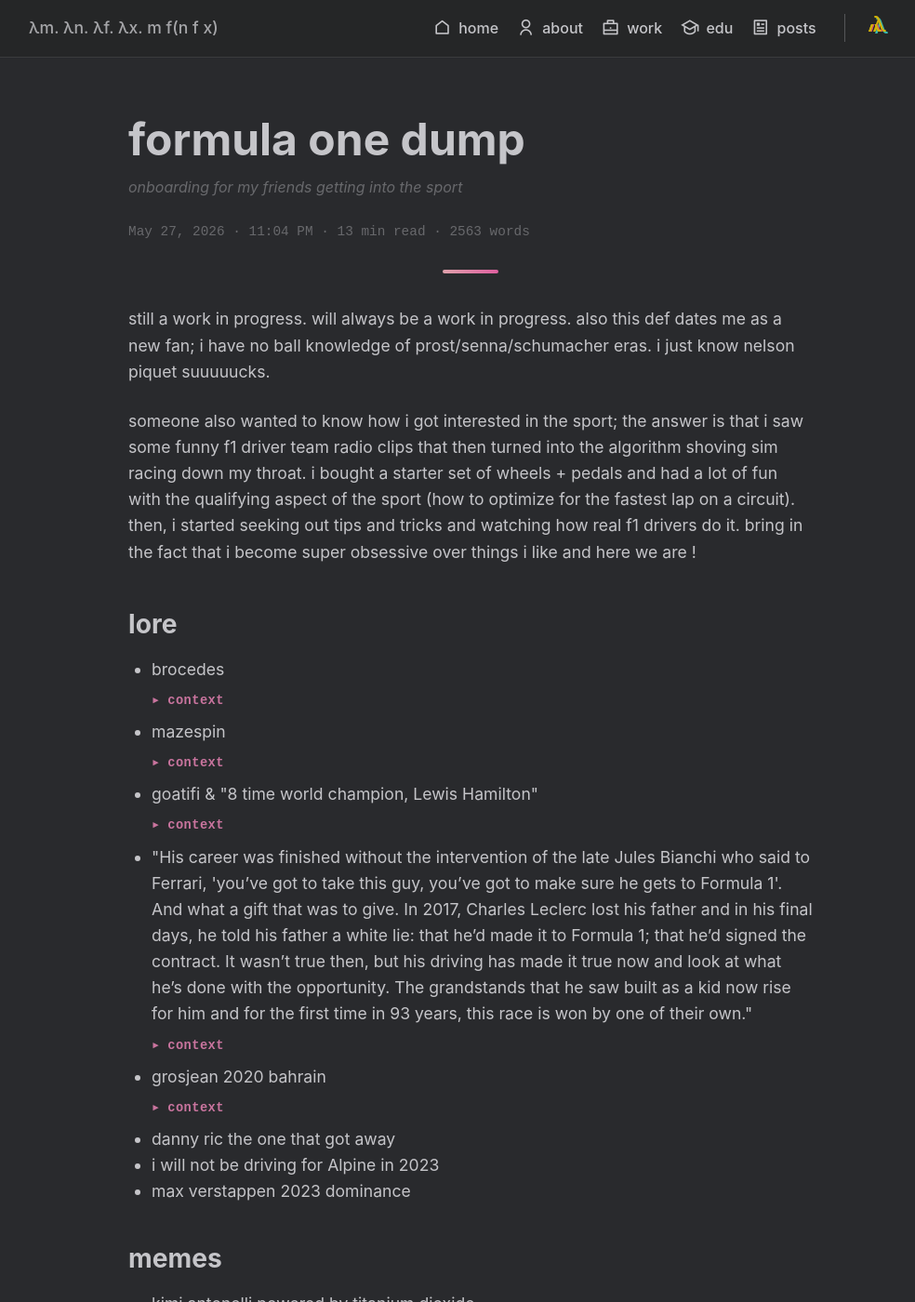
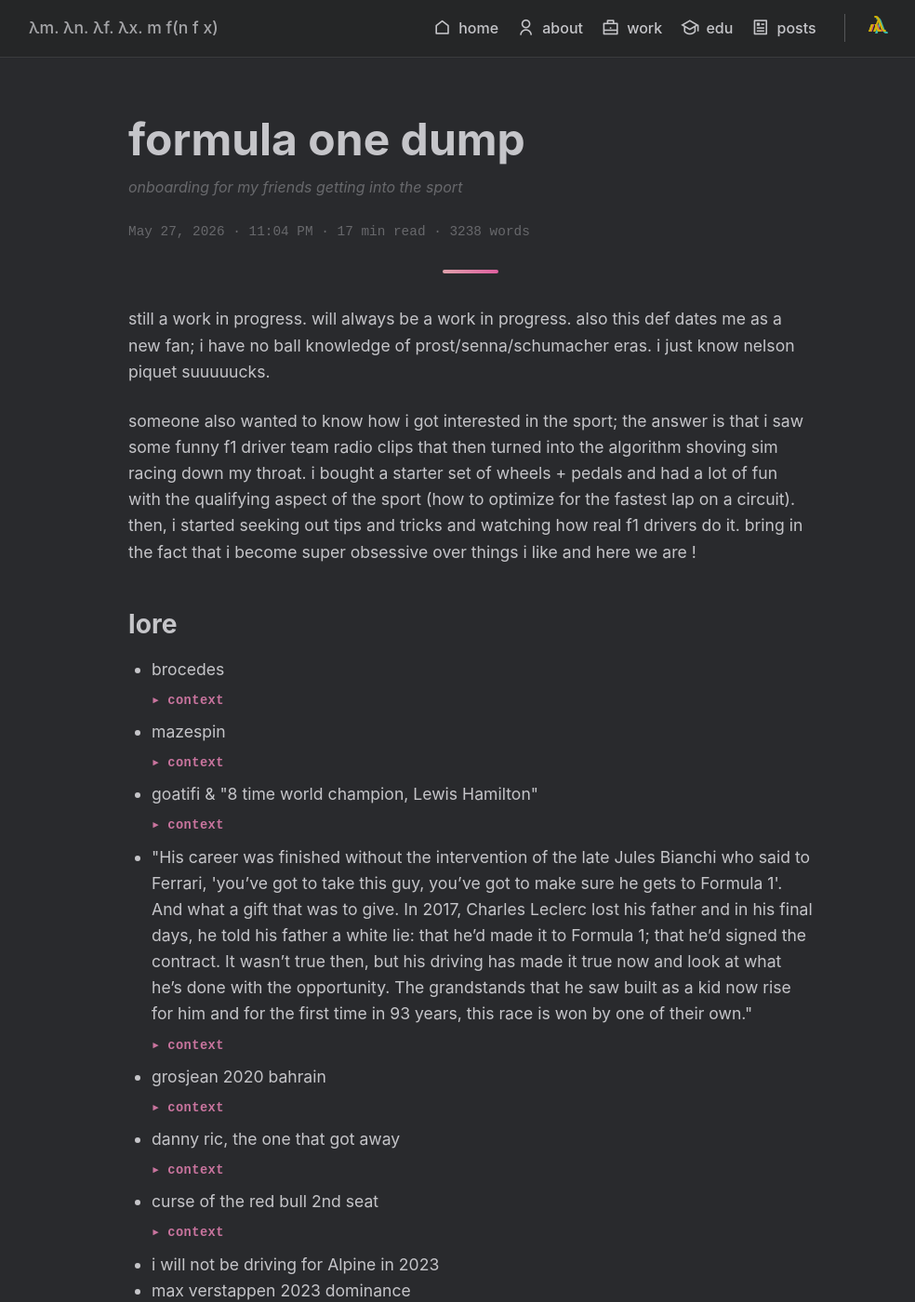
Before and after one commit to annrpom/annrpom.github.io, a Jekyll site: the page built from _posts/2026/2026-05-27-formula-one-dump.md, in a window 1280 px wide and 1400 px high. Shown: the whole window at 93% size, without its empty margins (134-1118 px from the left). Built offline with Jekyll 4.4.1, drawn with Linux system fonts in a browser that asks for light colours; nearby versions of some CDN libraries; some of the changed lines change nothing that is shown; some of the changed text lies outside the part shown.

Commit message:
red bull argh

```diff
--- a/_posts/2026/2026-05-27-formula-one-dump.md
+++ b/_posts/2026/2026-05-27-formula-one-dump.md
@@ -87,7 +87,34 @@
 </p>
     </details>
   </li>
-  <li>danny ric the one that got away</li>
+  <li>danny ric, the one that got away
+    <details class="context-details">
+      <summary>context</summary>
+      <p style="margin-top:6px; margin-bottom:8px; padding:6px 0 0 14px; border-left:2px solid rgba(255,80,160,0.45); font-size:0.88em; color:rgba(197,197,201,0.65); line-height:1.75;"><em>"I always thought Daniel Ricciardo had at least one Formula 1 world championship in him. And I know he did. But it's game over."</em> - Will Buxton, Drive to Survive<br><br>
+
+Daniel Ricciardo is an Australian driver and, for a long stretch, probably the most universally loved person on the grid. He was (likely still is) genuinely beloved by fans, drivers, journalists, and teams alike. He was funny, warm, charismatic, and brought along fun energy - like the Australian tradition of the shoey (drinking champagne from his racing boot on the podium after a win). Daniel aquired the nickname "honey badger" because of the split between charismatic, easy-going person and fierce, competitive racing driver.<br><br>
+
+He joined Red Bull in 2014 as teammate to four-time world champion Sebastian Vettel and immediately outscored him by 71 points. For a rookie at the top team peforming like that against the reigning champion, that announcement should have defined the next decade of his career.<br><br>
+
+Then, Max Verstappen arrived. He was promoted mid-season in 2016 from Toro Rosso (Red Bull's junior team) to Red Bull, and won on debut. The sport really wanted Max and Red Bull really wanted the story: Dutch-born kid of racing driver Jos Verstappen, youngest driver to ever join the sport (17), dominating on Red Bull's team.<br><br>
+
+From there, Red Bull started engineering the car more and more around Max's preferences: his unique braking style, his feedback, his feel for the car's limits. His former teammate, goat Alex Albon, described it: <em>"When I got into the Red Bull … I mean there was so much nose on the thing that if you blew on the wheel the car would turn. If you play Call of Duty, or a game like that, turn your sensitivity up to the highest it will go. That's what it's like to drive that car."</em> Max's qualifying pace is genuinely something else, his one-lap ability considered freakish even by F1 standards. He is the kind of driver who routinely finds time that no one else can find. Max earned the team's focus, but the consequence is that Red Bull has this consistent pattern of making it Max's world first (see bullet point "curse of the red bull 2nd seat").<br><br>
+
+Ricciardo could see it and in 2018, despite being under contract, he blindsided Red Bull by signing with Renault: a significantly smaller, less competitive team. He later spoke about his decision to leave Red Bull: not being the driver the team was building around, and wanting to go somewhere that was fully behind him. And he bounced over the years: Renault, then McLaren, then back through Red Bull's junior program via AlphaTauri. In 2023, he fractured his wrist at the Dutch GP (<a href="https://www.formula1.com/en/latest/article/it-was-either-hit-piastri-or-hit-the-wall-ricciardo-reflects-on-hand.1QLD6wVr60nuiH0YIA3k4t" target="_blank" style="color:rgba(255,80,160,0.7);">"it was hit Piastri or hit the wall"</a>), came back, and was not retained for 2024. That was effectively the end of his F1 career.<br><br>
+
+This whole arc is where "The One That Got Away" comes from; it's the Katy Perry song that some fans have attached to danny ric as a kind of shorthand for the feeling of watching someone the sport loved slip away before it was properly settled. Fun fact: there's actually a long tradition of songs picking up F1 meanings: the last bit of <a href="https://www.youtube.com/watch?v=ChxX3tR4mD0" target="_blank" style="color:rgba(255,80,160,0.7);">"The Chain" by Fleetwood Mac</a> and <a href="https://www.youtube.com/watch?v=KIj9wLM0VbY" target="_blank" style="color:rgba(255,80,160,0.7);">"Skyfall" by Adele</a> are two other relatively well-known ones, used by editors for a variety of F1 content. "The One That Got Away" joins that lineage, but the feeling it names is specific to one driver, beloved by most: the particular grief of watching talent and personality not quite get what they deserved.
+
+</p>
+    </details>
+  </li>
+  <li>curse of the red bull 2nd seat
+    <details class="context-details">
+      <summary>context</summary>
+      <p style="margin-top:6px; margin-bottom:8px; padding:6px 0 0 14px; border-left:2px solid rgba(255,80,160,0.45); font-size:0.88em; color:rgba(197,197,201,0.65); line-height:1.75;"><em>"Red Bull has a problem and it's Alex Albon."</em><br><br>
+TODO
+</p>
+    </details>
+  </li>
   <li>i will not be driving for Alpine in 2023</li>
   <li>max verstappen 2023 dominance</li>
 </ul>
@@ -105,14 +132,16 @@
 - lance stroll interrupts
 - sergio cheecoooooo pereeeezzzzz
 - alonso + gp2 engine
+- smooth operator
+- seb has instagram? what i'm missing?
 
 <h2 class="glitch-text" data-text="content">content</h2>
 
-- [World’s Fastest Camera Drone Vs F1 Car (ft. Max Verstappen)](https://www.youtube.com/watch?v=9pEqyr_uT-k)
-- [Formula 1 Cars, Explained with Max Verstappen](https://www.youtube.com/watch?v=VJgdOMXhEj0)
-- [THE BEST 24 HOURS OF MY LIFE](https://www.youtube.com/watch?v=i4yVAR5JB38) (lando 2025 WDC)
-- [Leclerc Sunset Lap vs Verstappen Storm Lap](https://www.youtube.com/watch?v=qI7Np7076B0)
-- [F1 LEGO Race In Full \| 2025 Miami Grand Prix](https://www.youtube.com/watch?v=pdxiNBwxYxU)
+- <a href="https://www.youtube.com/watch?v=9pEqyr_uT-k" target="_blank">World’s Fastest Camera Drone Vs F1 Car (ft. Max Verstappen)</a>
+- <a href="https://www.youtube.com/watch?v=VJgdOMXhEj0" target="_blank">Formula 1 Cars, Explained with Max Verstappen</a>
+- <a href="https://www.youtube.com/watch?v=i4yVAR5JB38" target="_blank">THE BEST 24 HOURS OF MY LIFE</a> (lando 2025 WDC)
+- <a href="https://www.youtube.com/watch?v=qI7Np7076B0" target="_blank">Leclerc Sunset Lap vs Verstappen Storm Lap</a>
+- <a href="https://www.youtube.com/watch?v=pdxiNBwxYxU" target="_blank">F1 LEGO Race In Full | 2025 Miami Grand Prix</a>
 
 <h2 class="glitch-text" data-text="races">chef's choice: races</h2>
 
```
